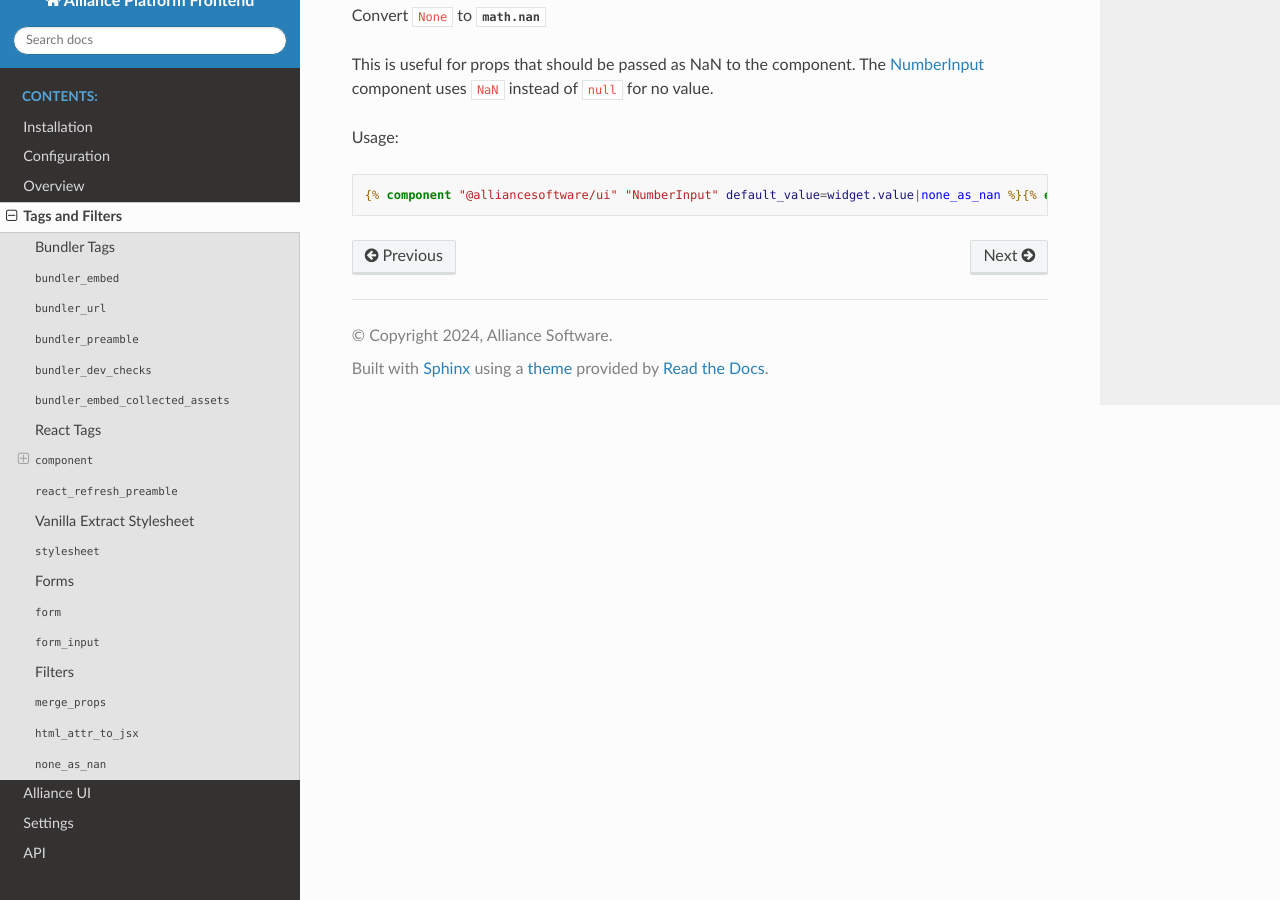
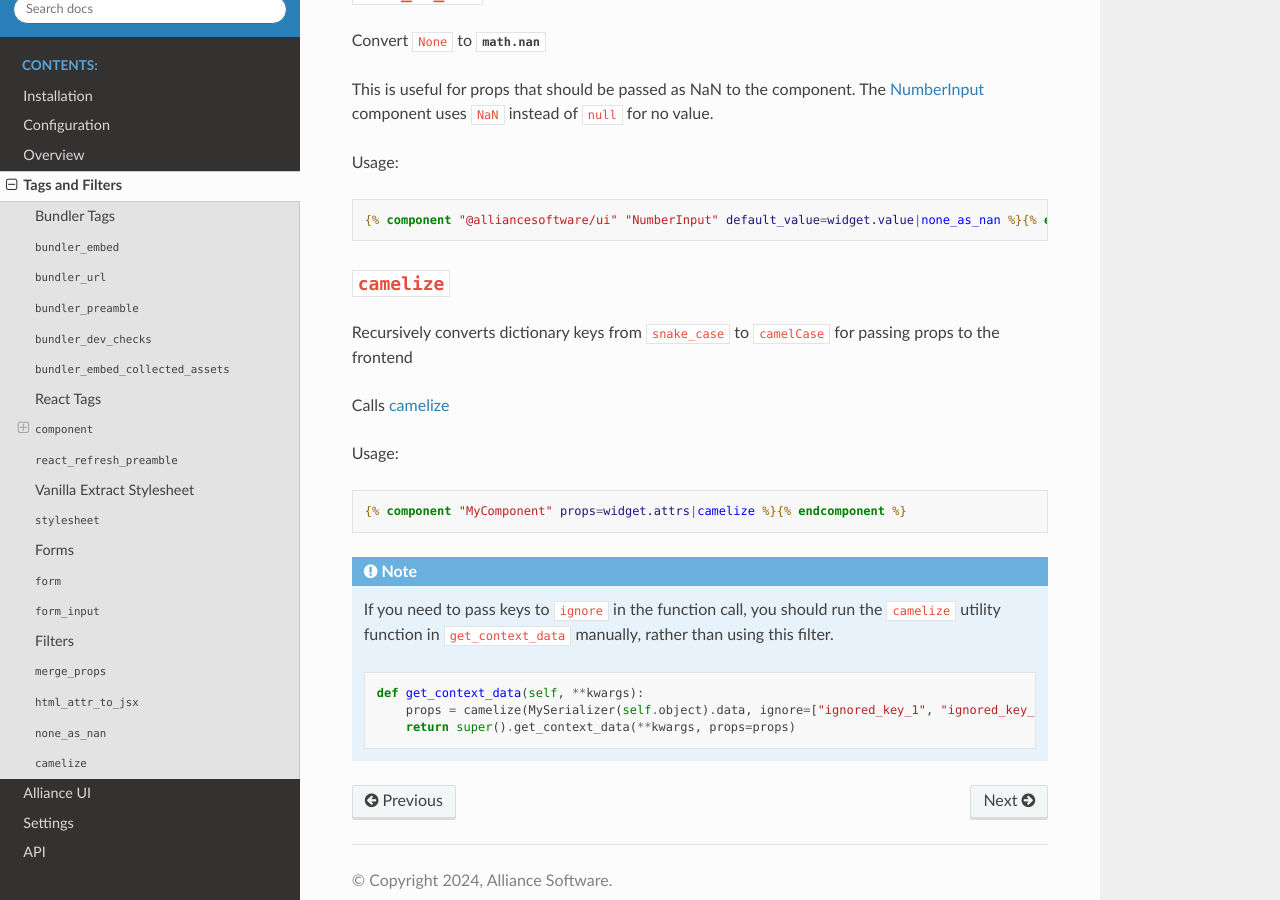
Before and after one commit to AllianceSoftware/alliance-platform-py, a Sphinx documentation site: the page built from packages/ap-frontend/docs/templatetags.rst, in a window 1280 px wide and 900 px high, scrolled down 15591 px. Built offline with Sphinx 7.4.7 and the Read the Docs theme 2.0.0, drawn with Linux system fonts in a browser that asks for light colours; cross-references to code outside the pages are shown as plain code.

Commit message:
feature: add camelize templatetag filter

```diff
--- a/packages/ap-frontend/docs/alliance_ui.rst
+++ b/packages/ap-frontend/docs/alliance_ui.rst
@@ -25,7 +25,7 @@ Filters
 
 Resolve a URL and check if the current user has permission to access it.
 
-If you don't need permission checks, use :tfilter:`url_with_perm`.
+If you don't need permission checks, use :tfilter:`url`.
 
 If permission check fails, the component that uses the value will be omitted from rendering.
 
--- a/packages/ap-frontend/docs/templatetags.rst
+++ b/packages/ap-frontend/docs/templatetags.rst
@@ -671,3 +671,28 @@ Usage:
 .. code-block:: html+django
 
     {% component "@alliancesoftware/ui" "NumberInput" default_value=widget.value|none_as_nan %}{% endcomponent %}
+
+
+``camelize``
+--------------------
+
+Recursively converts dictionary keys from ``snake_case`` to ``camelCase`` for passing props to the frontend
+
+Calls `camelize <https://github.com/AllianceSoftware/django-allianceutils?tab=readme-ov-file#camelize>`_
+
+Usage:
+
+.. code-block:: html+django
+
+    {% component "MyComponent" props=widget.attrs|camelize %}{% endcomponent %}
+
+.. note::
+
+    If you need to pass keys to ``ignore`` in the function call, you should run the ``camelize`` utility function in ``get_context_data`` manually,
+    rather than using this filter.
+
+    .. code-block:: python
+
+        def get_context_data(self, **kwargs):
+            props = camelize(MySerializer(self.object).data, ignore=["ignored_key_1", "ignored_key_2"])
+            return super().get_context_data(**kwargs, props=props)
```
Also changed, not shown: .changeset/many-squids-exercise.md (added), 1 other file.
